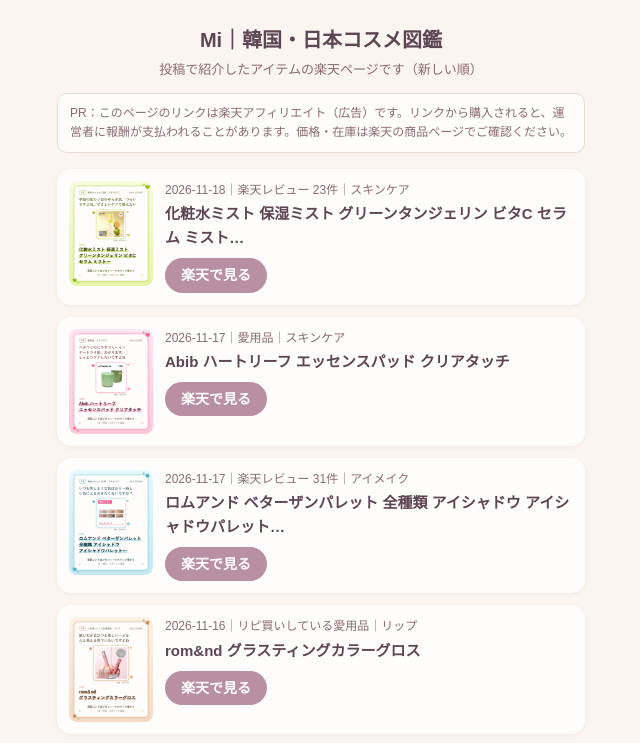
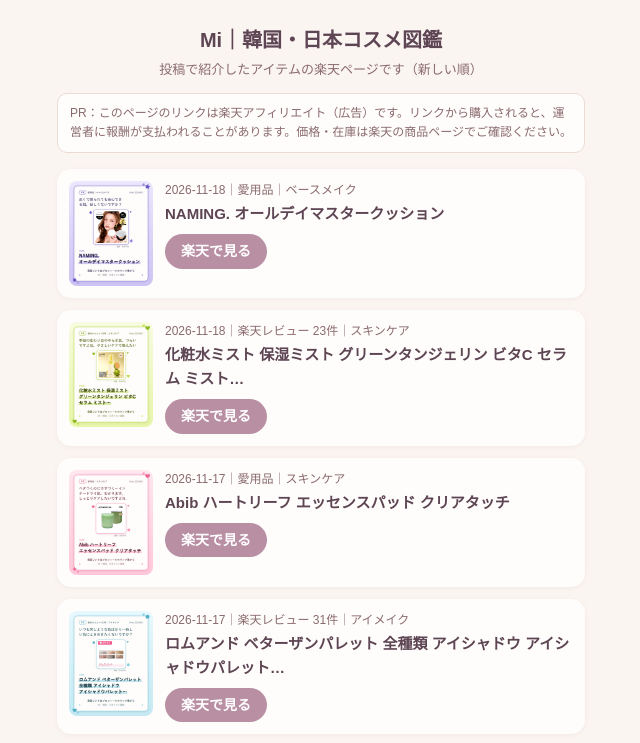
Before and after one commit to k-hiron/mi-cosme, a plain HTML site: page index.html in a window 1280 px wide. Shown: the top 743 px of the page, without its empty margins (319-959 px from the left). Drawn offline with Linux system fonts and the light colour scheme.

Commit message:
リンク集を更新 2026-11-18

```diff
--- a/index.html
+++ b/index.html
@@ -30,6 +30,14 @@
   <p class="lead">投稿で紹介したアイテムの楽天ページです（新しい順）</p>
   <p class="pr">PR：このページのリンクは楽天アフィリエイト（広告）です。リンクから購入されると、運営者に報酬が支払われることがあります。価格・在庫は楽天の商品ページでご確認ください。</p>
   <ul>
+    <li class="item">
+      <a class="thumb" href="https://hb.afl.rakuten.co.jp/hgc/g00uwa9o.okoh14f5.g00uwa9o.okoh22e2/?pc=https%3A%2F%2Fitem.rakuten.co.jp%2Fnaming%2Famc%2F&amp;rafcid=wsc_i_is_a10a53f2-0310-4882-82b6-6ea5506c9239" rel="sponsored noopener" target="_blank"><img src="img/2026-11-18-mwm0gco9.jpg" alt="" loading="lazy" width="108" height="135"></a>
+      <div class="body">
+        <p class="meta">2026-11-18｜愛用品｜ベースメイク</p>
+        <p class="name">NAMING. オールデイマスタークッション</p>
+        <a class="btn" href="https://hb.afl.rakuten.co.jp/hgc/g00uwa9o.okoh14f5.g00uwa9o.okoh22e2/?pc=https%3A%2F%2Fitem.rakuten.co.jp%2Fnaming%2Famc%2F&amp;rafcid=wsc_i_is_a10a53f2-0310-4882-82b6-6ea5506c9239" rel="sponsored noopener" target="_blank">楽天で見る</a>
+      </div>
+    </li>
     <li class="item">
       <a class="thumb" href="https://hb.afl.rakuten.co.jp/hgc/g00tasbo.okoh152a.g00tasbo.okoh2de5/?pc=https%3A%2F%2Fitem.rakuten.co.jp%2Fcliojapan%2F10000712%2F&amp;rafcid=wsc_i_is_a10a53f2-0310-4882-82b6-6ea5506c9239" rel="sponsored noopener" target="_blank"><img src="img/2026-11-18-mwljac9f.jpg" alt="" loading="lazy" width="108" height="135"></a>
       <div class="body">
```
